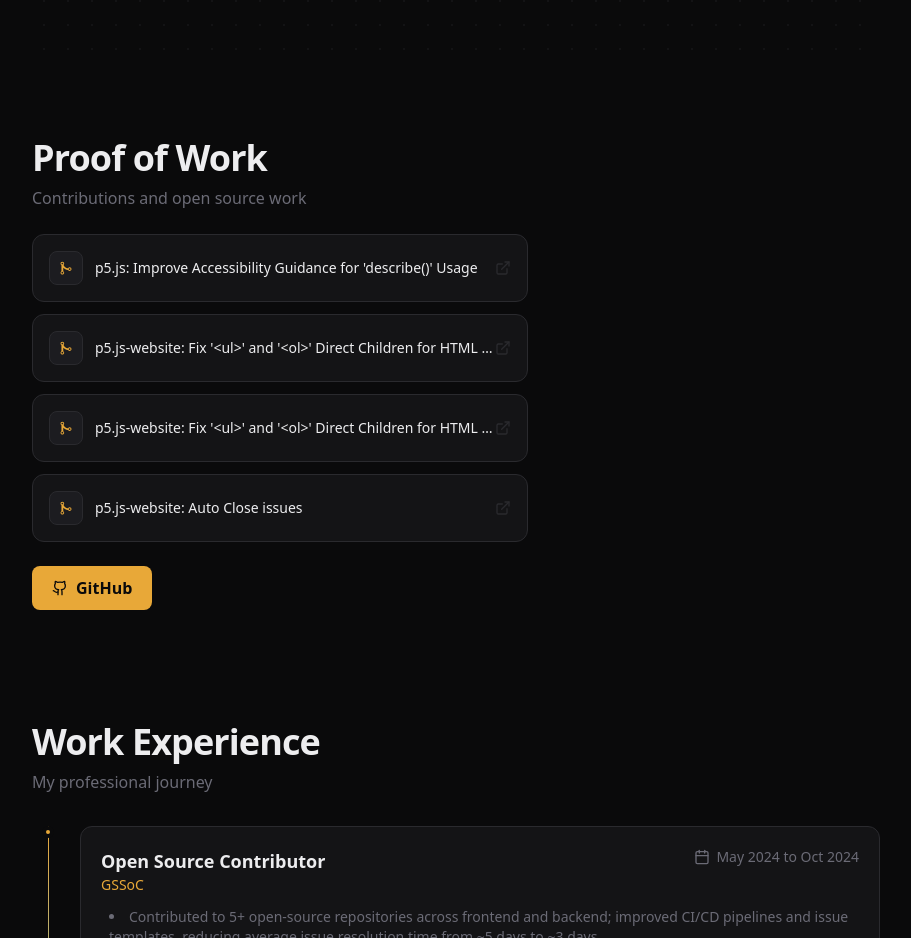
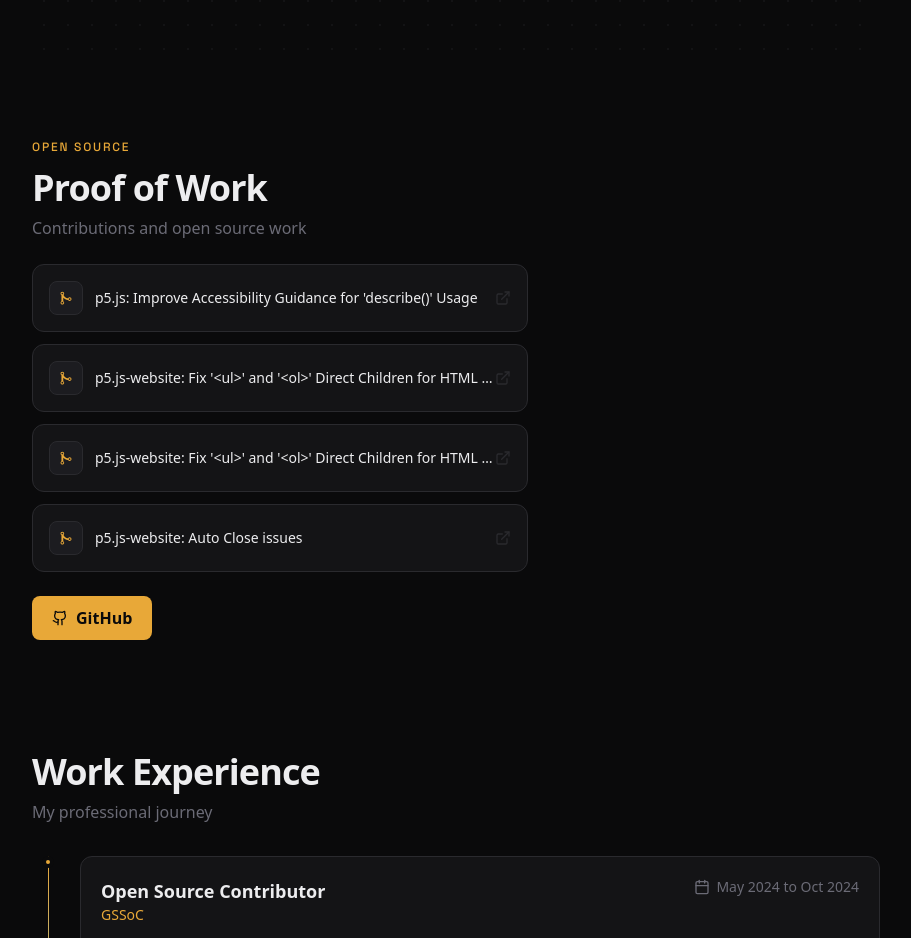
Before and after one commit to NalinDalal/portfolio, a Next.js app: page / in a window 1280 px wide. Shown: the part 1160-2098 px from the top of the page, without its empty margins (184-1095 px from the left). Built offline with nearby package versions, Linux system fonts and the light colour scheme.

Commit message:
refine proof of work pr card

```diff
--- a/components/proof-of-work.tsx
+++ b/components/proof-of-work.tsx
@@ -9,6 +9,7 @@
 
   return (
     <section className="py-8">
+      <p className="section-label">Open Source</p>
       <h2 className="font-display font-bold text-3xl md:text-4xl tracking-tight mb-2 text-text-primary">
         Proof of Work
       </h2>
@@ -23,7 +24,7 @@
             href={el?.href}
             target="_blank"
             rel="noopener noreferrer"
-            className="flex items-center justify-between p-4 bg-surface rounded-xl border border-border hover:border-accent/30 transition-all duration-300 group"
+            className="flex items-center justify-between p-4 bg-surface rounded-xl border border-border hover:border-accent/30 transition-all duration-200 group gradient-border-top"
           >
             <div className="flex items-center gap-3">
               <div className="p-2 bg-surface-light rounded-lg border border-border">
```
